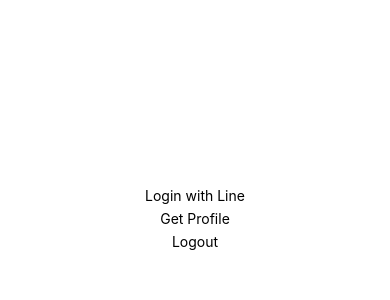
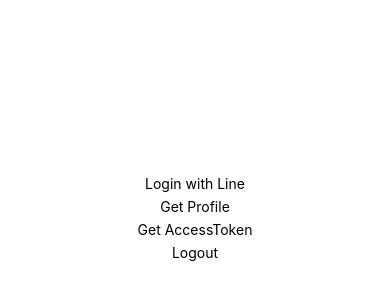
Before and after one commit to stanma9107/expo-line-login, a React Native app in the folder example/: screen / in a window 390 px wide. Shown: the part 204-504 px from the top of the page. Built offline with nearby package versions, Linux system fonts and the light colour scheme.

Commit message:
chore: getAccessToken in example.

```diff
--- a/example/App.tsx
+++ b/example/App.tsx
@@ -4,6 +4,7 @@
   LoginPermission,
   BotPrompt,
   getProfile,
+  getAccessToken,
 } from "expo-line-login";
 import { StyleSheet, Text, TouchableOpacity, View } from "react-native";
 
@@ -36,6 +37,15 @@
   }
 };
 
+const lineGetAccessToken = async () => {
+  try {
+    const res = await getAccessToken();
+    console.log(res);
+  } catch (error) {
+    console.log(error);
+  }
+};
+
 export default function App() {
   return (
     <View style={styles.container}>
@@ -44,6 +54,9 @@
       </TouchableOpacity>
       <TouchableOpacity onPress={lineGetProfile}>
         <Text>Get Profile</Text>
+      </TouchableOpacity>
+      <TouchableOpacity onPress={lineGetAccessToken}>
+        <Text>Get AccessToken</Text>
       </TouchableOpacity>
       <TouchableOpacity onPress={lineLogout}>
         <Text>Logout</Text>
```
